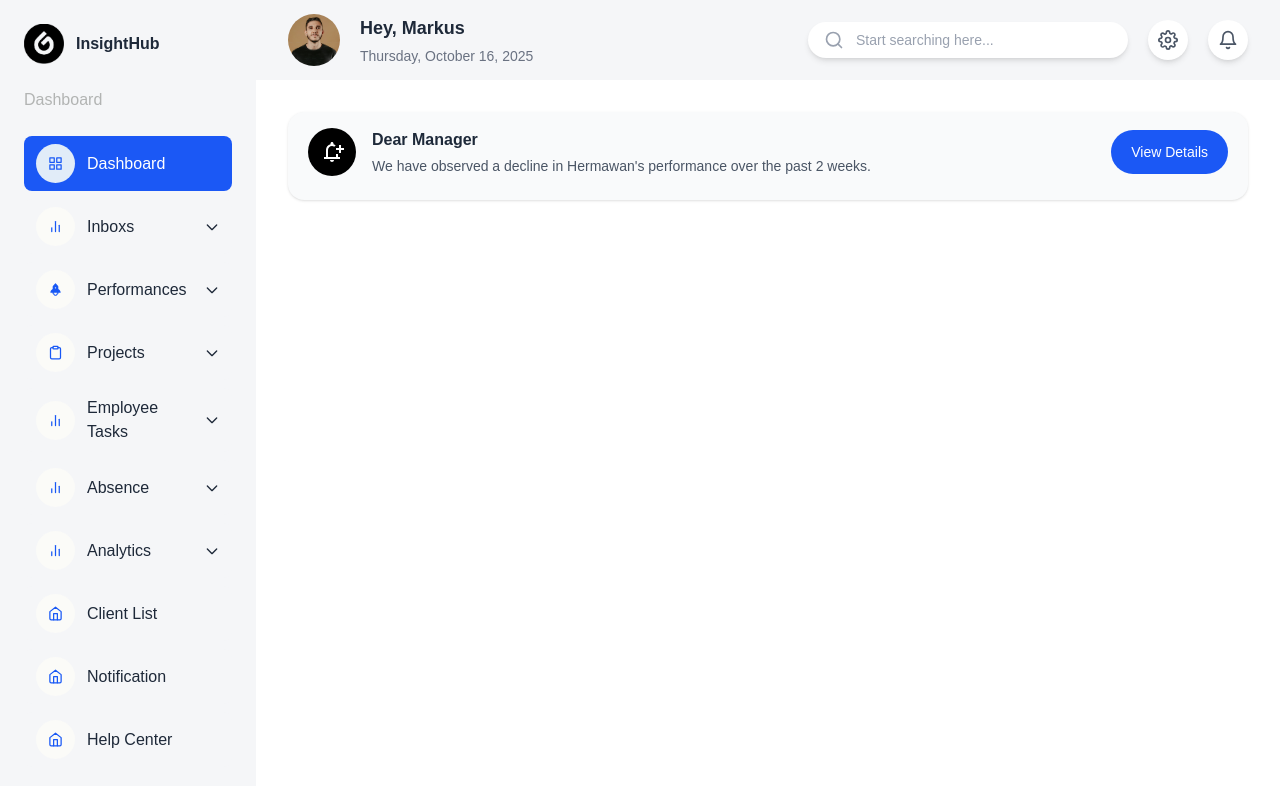
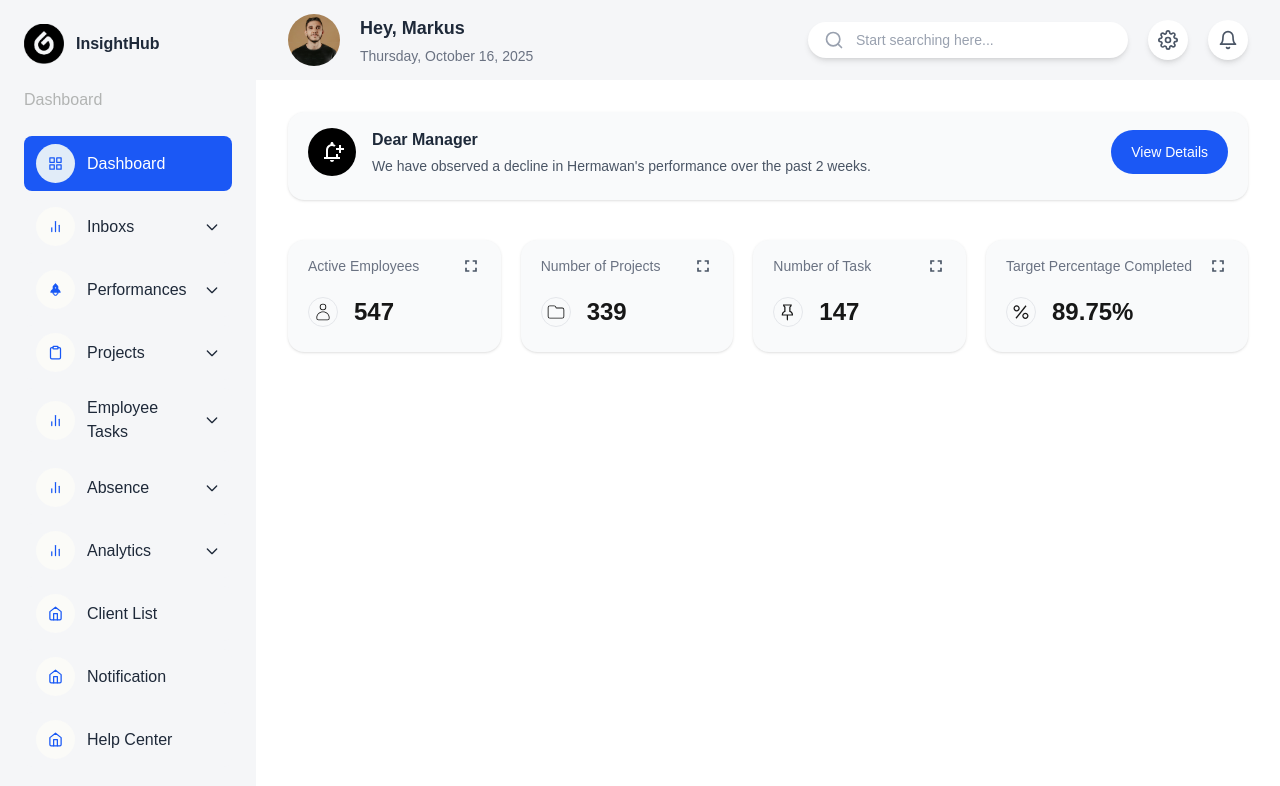
Before and after one commit to grintzdel/dashboard-tailwind, a Next.js app: page / in a window 1280 px wide. Shown: the top 786 px of the page. Built offline with nearby package versions, Linux system fonts and the light colour scheme.

Commit message:
feat: add stats section

```diff
--- a/src/features/home/page.tsx
+++ b/src/features/home/page.tsx
@@ -1,10 +1,12 @@
 import React from "react";
 import AlertSection from "@/modules/app/react/alert-section";
+import StatsSection from "@/modules/app/react/stats-section";
 
 export default function HomePage() {
     return (
         <React.Fragment>
             <AlertSection/>
+            <StatsSection/>
         </React.Fragment>
     )
 }
--- /dev/null
+++ b/src/modules/app/react/components/stat-tile.tsx
@@ -0,0 +1,62 @@
+import React, {JSX} from "react";
+import {IconType} from "react-icons";
+import {Card} from "@/ui/card";
+import {ButtonAction} from "@/ui/button";
+import {MdOutlineFullscreen} from "react-icons/md";
+
+type Children = {
+    children: React.ReactNode;
+}
+
+type StatsTileProps = {
+    statsTileTitle: string;
+    icon: IconType;
+    value: string;
+}
+
+type StatsTilesContainerProps = Children;
+
+const StatTileButton: React.FC = (): JSX.Element => {
+    const handleExpand = () => {
+        console.log("Expand clicked");
+    };
+    return (
+        <ButtonAction
+            icon={MdOutlineFullscreen}
+            onClick={handleExpand}
+            ariaLabel="Expand chart"
+        />
+    )
+}
+
+export const StatTile: React.FC<StatsTileProps> = ({
+                                                       statsTileTitle,
+                                                       icon: Icon,
+                                                       value
+                                                   }: StatsTileProps): JSX.Element => {
+
+    return (
+        <Card className="flex flex-col gap-5 flex-1 min-w-fit">
+            <div className="flex flex-col justify-between gap-5">
+                <div className="flex flex-row justify-between gap-4">
+                    <h4 className="font-medium text-gray-500 text-sm">{statsTileTitle}</h4>
+                    <StatTileButton/>
+                </div>
+                <div className="flex flex-row gap-4 items-center">
+                    <div className="flex justify-center items-center rounded-full border-1 border-gray-200 p-1">
+                        <Icon className="h-5 w-5"/>
+                    </div>
+                    <span className="text-2xl font-bold">{value}</span>
+                </div>
+            </div>
+        </Card>
+    )
+}
+
+export const StatsTilesContainer: React.FC<StatsTilesContainerProps> = ({children}: StatsTilesContainerProps): JSX.Element => {
+    return (
+        <div className="flex flex-wrap gap-5 mt-10 mb-10">
+            {children}
+        </div>
+    )
+}
--- /dev/null
+++ b/src/modules/app/react/stats-section.tsx
@@ -0,0 +1,16 @@
+"use client";
+
+import {CiFolderOn, CiUser} from "react-icons/ci";
+import {VscPercentage, VscPinned} from "react-icons/vsc";
+import {StatsTilesContainer, StatTile} from "@/modules/app/react/components/stat-tile";
+
+export default function StatsSection() {
+    return (
+        <StatsTilesContainer>
+            <StatTile statsTileTitle="Active Employees" icon={CiUser} value="547"/>
+            <StatTile statsTileTitle="Number of Projects" icon={CiFolderOn} value="339"/>
+            <StatTile statsTileTitle="Number of Task" icon={VscPinned} value="147"/>
+            <StatTile statsTileTitle="Target Percentage Completed" icon={VscPercentage} value="89.75%"/>
+        </StatsTilesContainer>
+    )
+}
```
